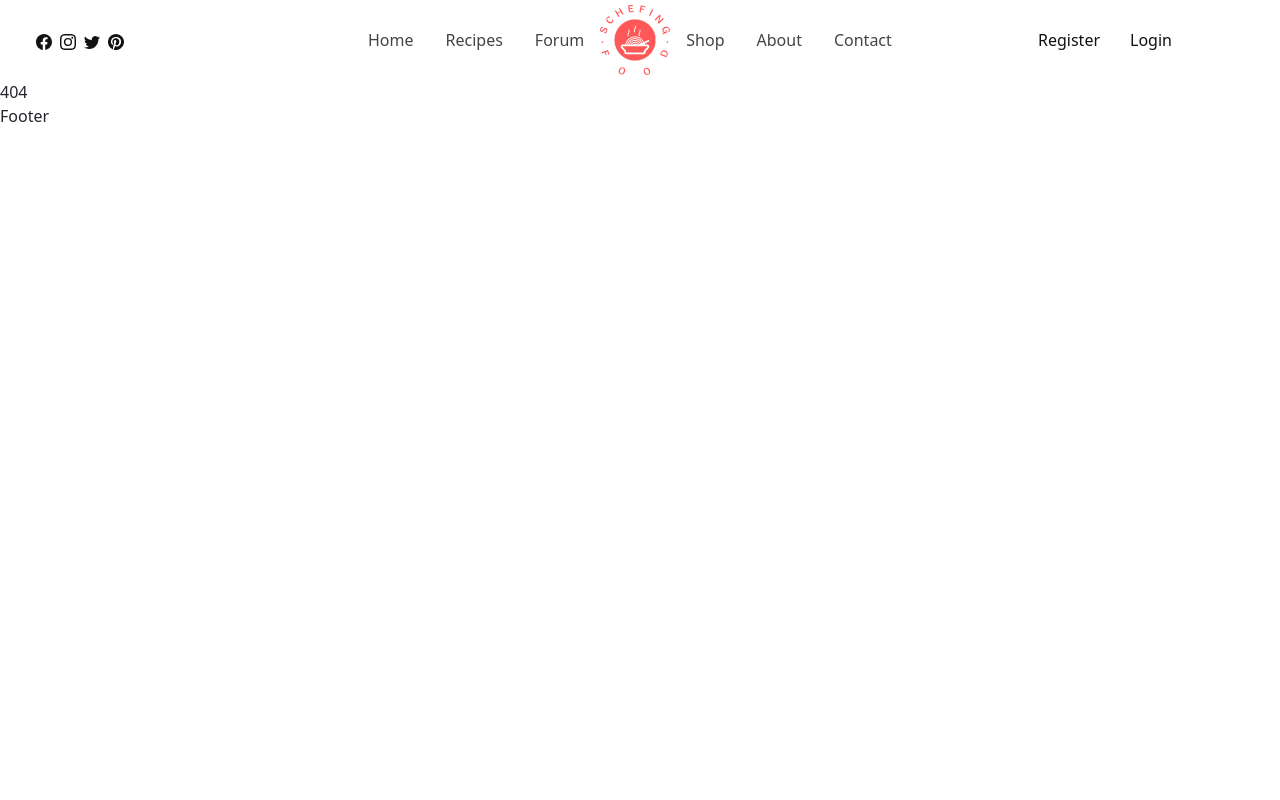
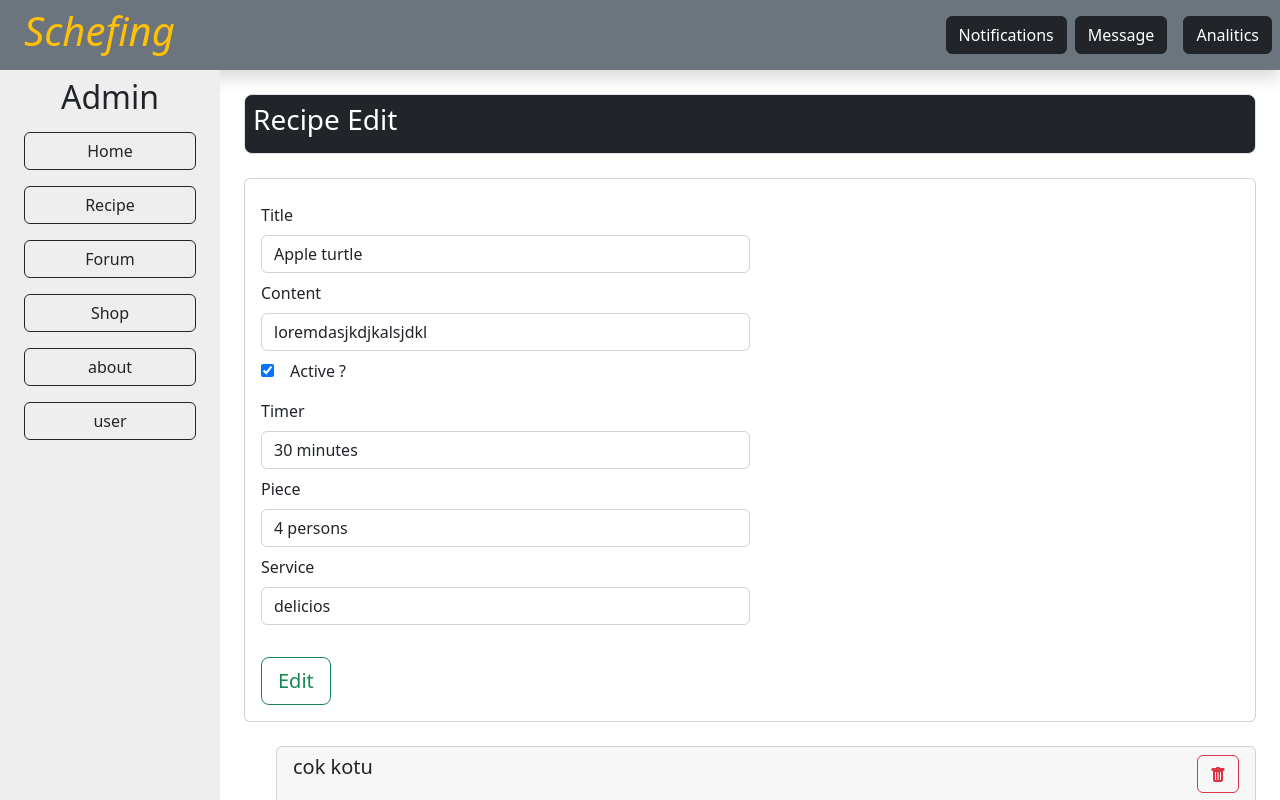
Before and after one commit to Tomy27k/SchefingFoodBlog, a React (Create React App) app: page /admin/recipe-edit/1 in a window 1280 px wide. Before the commit this address had no page. Built offline with nearby package versions, Linux system fonts and the light colour scheme.

Commit message:
admin recipe api connect

```diff
--- a/package.json
+++ b/package.json
@@ -8,6 +8,7 @@
     "@testing-library/jest-dom": "^5.16.5",
     "@testing-library/react": "^13.4.0",
     "@testing-library/user-event": "^13.5.0",
+    "axios": "^1.1.3",
     "bootstrap": "^5.2.1",
     "react": "^18.2.0",
     "react-chartjs-2": "^4.3.1",
--- a/src/App.js
+++ b/src/App.js
@@ -16,7 +16,9 @@ import RecipeDetails from "./Routes/View/client/Recipe/RecipeDetails";
 import AdminDashboard from "./Routes/View/admin/home/AdminDashboard";
 import LayoutAdmin from "./Routes/View/admin/LayoutAdmin";
 import AdminLogin from './Routes/View/admin/auth/Login'
-import Recipes from "./Routes/View/admin/Recipe/Recipes";
+import RecipesIndex from "./Routes/View/admin/Recipe/RecipeIndex";
+import RecipeCreate from "./Routes/View/admin/Recipe/RecipeCreate";
+import RecipeEdit from "./Routes/View/admin/Recipe/RecipeEdit";
 
 function App() {
   const [adminLogin,setAdminLogin]= useState(true);
@@ -41,9 +43,11 @@ function App() {
           <Route path="/auth/login" element={<Login />} />
         </Route>
         {adminLogin &&
-            <Route path="admin" element={<LayoutAdmin/>}>
+            <Route  element={<LayoutAdmin/>}>
                 <Route path="/admin/" element={<AdminDashboard/>}/>
-                <Route path="/admin/recipes" element={<Recipes/>}/>
+                <Route path="/admin/recipes" element={<RecipesIndex/>}/>
+                <Route path="/admin/recipe-create" element={<RecipeCreate/>}/>
+                <Route path="/admin/recipe-edit/:id" element={<RecipeEdit/>}/>
             </Route>
           }
           <Route path="/admin/login" element={<AdminLogin/>}>
--- /dev/null
+++ b/src/Routes/View/admin/Recipe/RecipeCreate.js
@@ -0,0 +1,80 @@
+import React,{useState,useEffect} from 'react'
+import { useForm } from "react-hook-form";
+import axios from 'axios';
+
+
+const RecipeCreate = () => {
+  const [postData,setPostData]=useState({});
+  const { register, handleSubmit} = useForm();
+  const onSubmit = data => {
+
+
+    axios({
+      method:'post',
+      url:'http://localhost:3001/recipes/recipe-create',
+      data: data,
+
+    }).then((response) => console.log(response))
+    .catch((err)=> console.error(err))
+
+  };
+
+
+
+
+  return (
+    <section className='p-4 w-100'>
+
+<div className="task-title mb-4 p-2 bg-dark text-white rounded rounded-3 border">
+          <div className="h3">Recipe Create </div>
+       </div>
+
+
+      <div className="card ">
+        <div className="card-body  ">
+          <form onSubmit={handleSubmit(onSubmit)} className="w-50">
+            <div className="my-2">
+              <label htmlFor="Title" className="form-label">
+                Title
+              </label>
+              <input type="text" {...register("title")}  className="form-control" id="Title" />
+            </div>
+            <div className="my-2">
+              <label htmlFor="Content" className="form-label">
+                Content
+              </label>
+              <input type="text"  {...register("content")}  className="form-control" id="Content" />
+            </div>
+            <div className="my-2">
+              <input type="checkbox" {...register("active")} id="IsActive" className="me-3" />
+              <label htmlFor="IsActive" className="form-label">
+                Active ?
+              </label>
+            </div>
+            <div className="my-2">
+              <label htmlFor="timer" className="form-label">
+                Timer
+              </label>
+              <input type="text" {...register("timer")}  className="form-control" id="timer" />
+            </div>
+            <div className="my-2">
+              <label htmlFor="piece" className="form-label">
+                Piece
+              </label>
+              <input type="text" {...register("piece")}  className="form-control" id="piece" />
+            </div>
+            <div className="my-2">
+              <label htmlFor="service" className="form-label">
+                Service
+              </label>
+              <input type="text" {...register("service")}  className="form-control" id="service" />
+            </div>
+            <input type="submit" value='Create' className="btn mt-4 btn-lg btn-outline-success"/>
+          </form>
+        </div>
+      </div>
+    </section>
+  )
+}
+
+export default RecipeCreate
--- /dev/null
+++ b/src/Routes/View/admin/Recipe/RecipeEdit.js
@@ -0,0 +1,97 @@
+import React,{useState} from "react";
+import {BsFillTrashFill} from 'react-icons/bs'
+import { Link } from "react-router-dom";
+
+const RecipeEdit = () => {
+const [recipe, setRecipe] = useState(
+  {title: 'Apple turtle',
+  content: 'loremdasjkdjkalsjdkl',
+  active: 'checked',
+  timer :'30 minutes',
+  piece:'4 persons',
+  service:'delicios',
+  comments:[{
+    author:'halil',
+    content:'nasilsin bro',
+    title:'cok kotu'
+}]},
+)
+
+
+  return (
+    <section className="p-4 admin-panel ">
+      <div className="task-title mb-4 p-2 bg-dark text-white rounded rounded-3 border">
+        <div className="h3">Recipe Edit </div>
+      </div>
+      <div className="card ">
+        <div className="card-body  ">
+          <form action="" className="w-50">
+            <div className="my-2">
+              <label htmlFor="Title" className="form-label">
+                Title
+              </label>
+              <input type="text" defaultValue={recipe.title} className="form-control" id="Title" />
+            </div>
+            <div className="my-2">
+              <label htmlFor="Content" className="form-label">
+                Content
+              </label>
+              <input type="text" defaultValue={recipe.content}  className="form-control" id="Content" />
+            </div>
+            <div className="my-2">
+              <input type="checkbox" defaultChecked={recipe.active}  id="IsActive" className="me-3" />
+              <label htmlFor="IsActive" className="form-label">
+                Active ?
+              </label>
+            </div>
+            <div className="my-2">
+              <label htmlFor="timer" className="form-label">
+                Timer
+              </label>
+              <input type="text" defaultValue={recipe.timer}  className="form-control" id="timer" />
+            </div>
+            <div className="my-2">
+              <label htmlFor="piece" className="form-label">
+                Piece
+              </label>
+              <input type="text" defaultValue={recipe.piece}  className="form-control" id="piece" />
+            </div>
+            <div className="my-2">
+              <label htmlFor="service" className="form-label">
+                Service
+              </label>
+              <input type="text" defaultValue={recipe.service}  className="form-control" id="service" />
+            </div>
+            <button type="submit" className="btn mt-4 btn-lg btn-outline-success">Edit</button>
+          </form>
+
+        </div>
+
+      </div>
+      <div className="recipe-comments  border-1">
+            <ul className="d-flex flex-wrap flex-column gap-4 mt-4">
+
+              {
+
+                  recipe.comments.map((comments,i)=>(
+                    <li>
+                    <div className="card">
+                      <div className="card-header d-flex justify-content-between">
+                        <h5>{comments.title}</h5>
+                        <Link className="btn btn-outline-danger"><BsFillTrashFill/></Link>
+                      </div>
+                      <div className="card-body">{comments.content}</div>
+                      <div className="card-footer">{comments.author}</div>
+                    </div>
+                  </li>
+                  ))
+
+
+              }
+            </ul>
+          </div>
+    </section>
+  );
+};
+
+export default RecipeEdit;
--- /dev/null
+++ b/src/Routes/View/admin/Recipe/RecipeIndex.js
@@ -0,0 +1,43 @@
+import React from 'react'
+import { Link } from 'react-router-dom'
+
+const RecipesIndex = () => {
+  return (
+    <section className='p-4 w-100  '>
+       <div className="task-title mb-4 p-2 bg-dark text-white rounded rounded-3 border">
+          <div className="h3">Recipe View </div>
+       </div>
+
+       <table className='table table-hover my-4 border-2 table-striped  border'>
+
+          <thead>
+            <tr>
+              <th>Title</th>
+              <th>Content</th>
+              <th>Active</th>
+              <th>Created At</th>
+              <th>Details</th>
+            </tr>
+          </thead>
+          <tbody>
+            <tr>
+              <td>Title1</td>
+              <td>Lorem ipsum dolor sit amet.</td>
+              <td>True</td>
+              <td>02.02.1992</td>
+              <td><Link to="/admin/recipe-edit/1" className='btn btn-warning'>Details...</Link></td>
+            </tr>
+            <tr>
+              <td>Title2</td>
+              <td>Lorem ipsum dolor sit amet.</td>
+              <td>False</td>
+              <td>02.02.1982</td>
+              <td><Link to="/admin/recipe-edit/1" className='btn btn-warning'>Details...</Link></td>
+            </tr>
+          </tbody>
+       </table>
+    </section>
+  )
+}
+
+export default RecipesIndex
--- a/src/Routes/View/admin/Recipe/Recipes.js
+++ /dev/null
@@ -1,11 +0,0 @@
-import React from 'react'
-
-const Recipes = () => {
-  return (
-    <div>
-
-    </div>
-  )
-}
-
-export default Recipes
--- a/src/Routes/View/admin/home/AdminDashboard.js
+++ b/src/Routes/View/admin/home/AdminDashboard.js
@@ -32,7 +32,7 @@ const data={
 const AdminDashboard = () => {
 
   return (
-    <div className='admin-home d-flex flex-wrap gap-2'>
+    <section className='admin-home d-flex flex-wrap gap-2'>
       <div className="card">
         <div className="card-body">
           <Radar data={data}/>
@@ -68,7 +68,7 @@ const AdminDashboard = () => {
 
 
 
-    </div>
+    </section>
   )
 }
 
--- a/src/assets/scss/_admin.scss
+++ b/src/assets/scss/_admin.scss
@@ -5,6 +5,7 @@
 
     }
 }
+
 .admin-login{
     width: 100vw;
     height: 100vh;
@@ -15,7 +16,11 @@
 .admin-main{
     width: 100vw;
     min-height:calc(100vh - 70px);
-
+    &> section{
+        width: calc(100vw - 220px);
+        height: calc(100vh - 70px);
+        overflow-y: scroll;
+    }
     .admin-aside{
         min-width: 220px;
         overflow: hidden;
```
Also changed, not shown: 1 other file (tests, documents, lock files or other folders).
